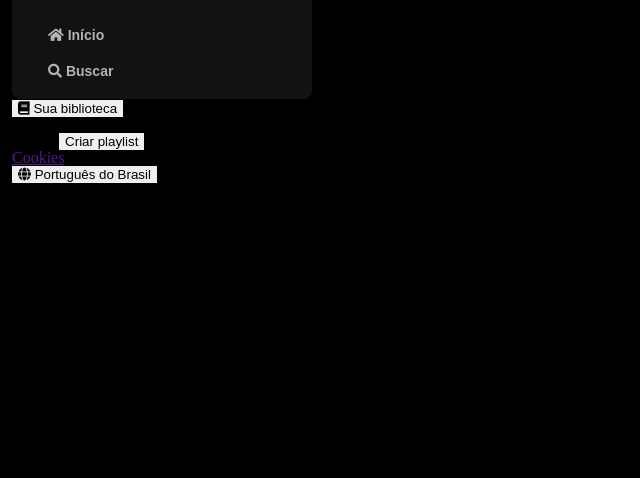
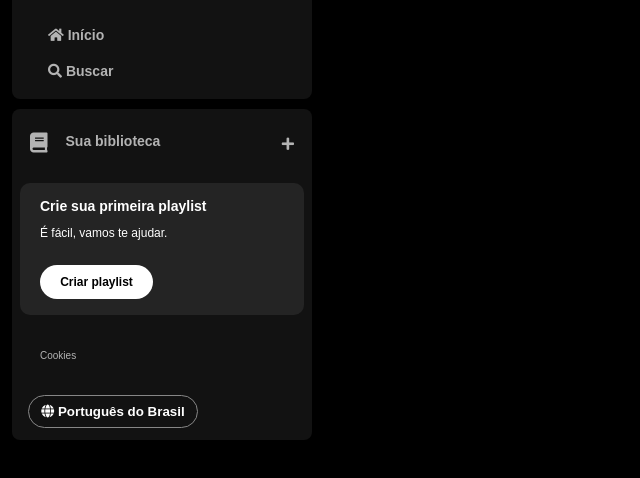
Before and after one commit to suyanneDomingos/-Imersao-front-end-alura, a plain HTML site: page index.html in a window 1280 px wide. Shown: the part 74-552 px from the top of the page, without its empty margins (0-640 px from the left). Drawn offline with Linux system fonts and the light colour scheme; files whose address does not match are found by name.

Commit message:
Update style.css

```diff
--- a/style.css
+++ b/style.css
@@ -44,3 +44,128 @@ body {
     font-size: 14px;
     font-family: "DM Sans", sans-serif;
 }
+
+.library {
+    background-color: #121212;
+    border-radius: 8px;
+    display: flex;
+    justify-content: space-between;
+    flex-direction: column;
+    padding: 4px 8px;
+    color: #b3b3b3;
+    font-weight: 600;
+    font-size: 14px;
+    margin-top: 10px;
+}
+
+.library .library_content {
+    display: flex;
+    justify-content: space-between;
+}
+
+.library .library_button {
+    display: flex;
+    margin-right: 10px;
+    color: #b3b3b3;
+    background-color: transparent;
+    border: 0px;
+    font-size: 14px;
+    font-weight: 700;
+    font-family: "DM Sans", sans-serif;
+    text-align: center;
+    text-decoration: none;
+    text-transform: none;
+    padding: 20px 10px;
+}
+
+.library .library_button .fa {
+    font-size: 20px;
+    font-weight: 300;
+    color: #b3b3b3;
+    margin-right: 10px;
+    padding-right: 8px;
+}
+
+.library .library_content .fa-plus {
+    margin: 24px 10px;
+}
+
+.section-playlist {
+    display: flex;
+    align-items: flex-start;
+    justify-content: space-between;
+    gap: 20px;
+    background-color: #242424;
+    color: #b3b3b3;
+    font-weight: 600;
+    font-size: 14px;
+    margin: 8px 0;
+    padding: 16px 20px;
+    border-radius: 10px;
+}
+
+.section-playlist .section-playlist_content {
+    display: flex;
+    flex-direction: column;
+}
+
+.section-playlist_content .text {
+    padding-bottom: 14px;
+    color: #FFF;
+    font-family: "DM Sans", sans-serif;
+}
+
+.section-playlist_content .title {
+    font-weight: 700;
+}
+
+.section-playlist_content .subtitle {
+    font-weight: 500;
+    font-size: 12px;
+}
+
+.section-playlist_content .section-playlist_button {
+    display: flex;
+    justify-content: center;
+    background-color: #FFF;
+    color: #000;
+    border-radius: 20px;
+    font-size: 12px;
+    font-weight: 700;
+    font-family: "DM Sans", sans-serif;
+    text-decoration: none;
+    text-transform: none;
+    padding: 10px;
+    margin-top: 12px;
+    border: 0;
+    width: 113px;
+}
+
+.sidebar .cookies {
+    margin: 25px 20px;
+}
+
+.sidebar .cookies a {
+    color: #b3b3b3;
+    font-family: "DM Sans", sans-serif;
+    font-weight: 500;
+    font-size: 10px;
+    text-decoration: none;
+}
+
+.sidebar .cookies a:hover {
+    text-decoration: underline;
+}
+
+.languages .languages_button {
+    align-items: center;
+    background-color: transparent;
+    border: 1px solid #878787;
+    color: #FFF;
+    font-weight: bold;
+    cursor: pointer;
+    width: 170px;
+    margin: 8px;
+    padding: 8px;
+    border-radius: 20px;
+}
```
